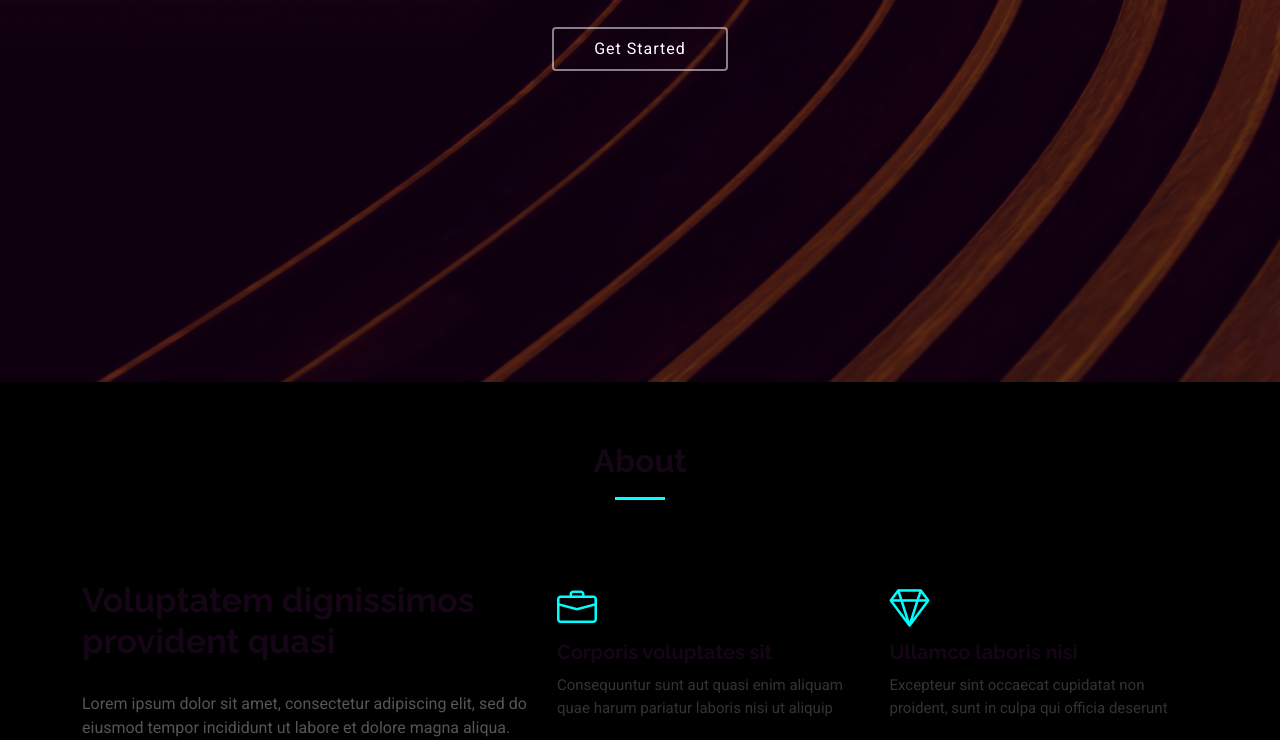
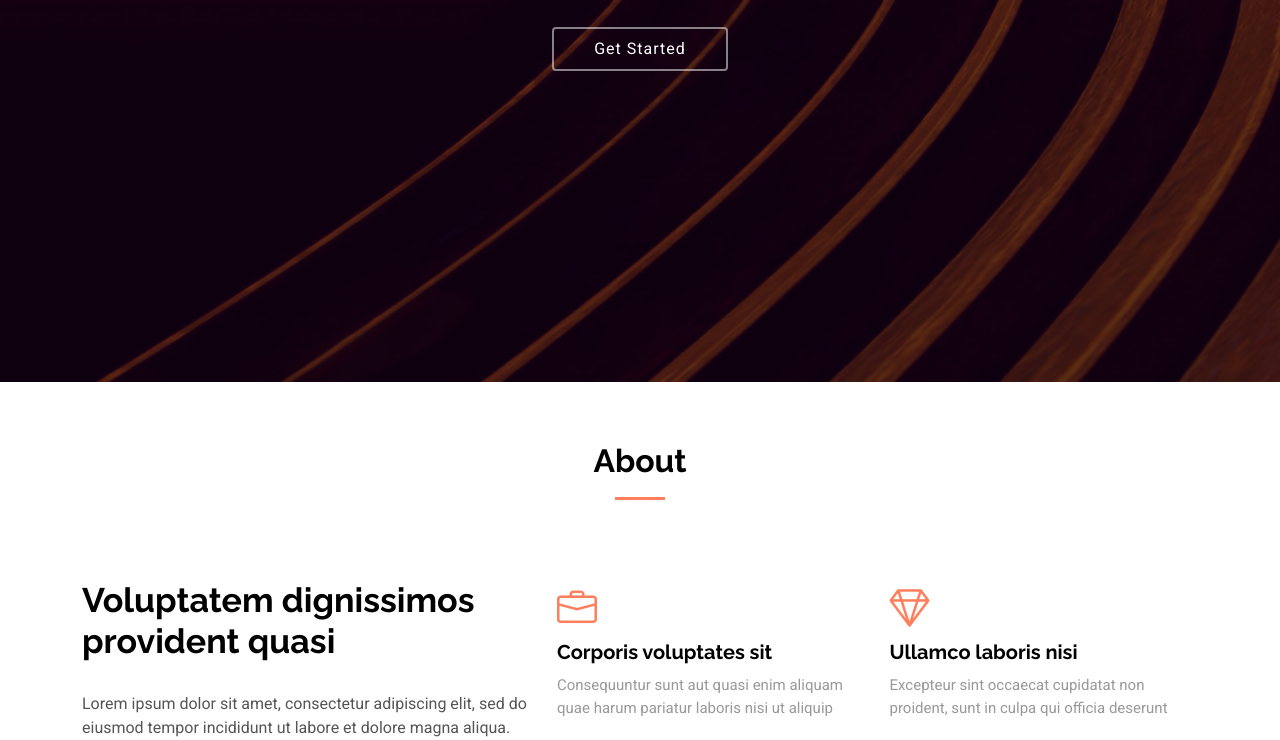
Before and after one commit to ghost-617/booacademy, a plain HTML site: page index.html in a window 1280 px wide. Shown: the part 418-1158 px from the top of the page. Drawn offline with Linux system fonts and the light colour scheme.

Commit message:
previous css

```diff
--- a/assets/css/main.css
+++ b/assets/css/main.css
@@ -19,10 +19,10 @@
 
 /* Global Colors - The following color variables are used throughout the website. Updating them here will change the color scheme of the entire website */
 :root {
-  --background-color: #000000; /* Background color for the entire website, including individual sections */
+  --background-color: #ffffff; /* Background color for the entire website, including individual sections */
   --default-color: #555555; /* Default color used for the majority of the text content across the entire website */
-  --heading-color: #150517; /* Color for headings, subheadings and title throughout the website */
-  --accent-color: #00ffff; /* Accent color that represents your brand on the website. It's used for buttons, links, and other elements that need to stand out */
+  --heading-color: #000000; /* Color for headings, subheadings and title throughout the website */
+  --accent-color: #ff7f5d; /* Accent color that represents your brand on the website. It's used for buttons, links, and other elements that need to stand out */
   --surface-color: #ffffff; /* The surface color is used as a background of boxed elements within sections, such as cards, icon boxes, or other elements that require a visual separation from the global background. */
   --contrast-color: #ffffff; /* Contrast color for text, ensuring readability against backgrounds of accent, heading, or default colors. */
 }
@@ -30,11 +30,11 @@
 /* Nav Menu Colors - The following color variables are used specifically for the navigation menu. They are separate from the global colors to allow for more customization options */
 :root {
   --nav-color: rgba(255, 255, 255, 0.6);  /* The default color of the main navmenu links */
-  --nav-hover-color: #00ffff; /* Applied to main navmenu links when they are hovered over or active */
+  --nav-hover-color: #ff7f5d; /* Applied to main navmenu links when they are hovered over or active */
   --nav-mobile-background-color: #ffffff; /* Used as the background color for mobile navigation menu */
   --nav-dropdown-background-color: #ffffff; /* Used as the background color for dropdown items that appear when hovering over primary navigation items */
   --nav-dropdown-color: #555555; /* Used for navigation links of the dropdown items in the navigation menu. */
-  --nav-dropdown-hover-color: #00ffff; /* Similar to --nav-hover-color, this color is applied to dropdown navigation links when they are hovered over. */
+  --nav-dropdown-hover-color: #ff7f5d; /* Similar to --nav-hover-color, this color is applied to dropdown navigation links when they are hovered over. */
 }
 
 /* Color Presets - These classes override global colors when applied to any section or element, providing reuse of the sam color scheme. */
@@ -499,7 +499,7 @@ h6 {
   border-top: 1px solid color-mix(in srgb, var(--default-color), transparent 90%);
 }
 
-.footer .credits {
+/*.footer .credits {
   font-size: 13px;
   padding-top: 5px;
 }
```
